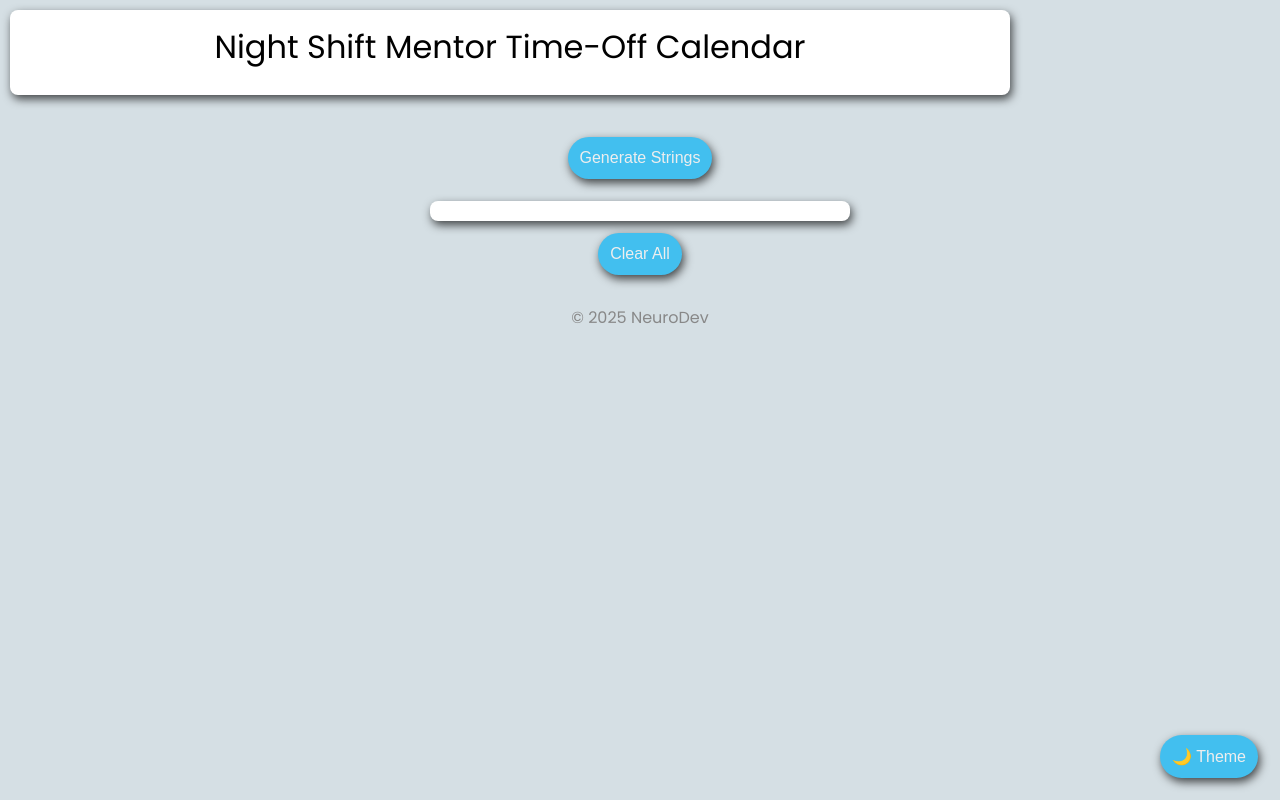
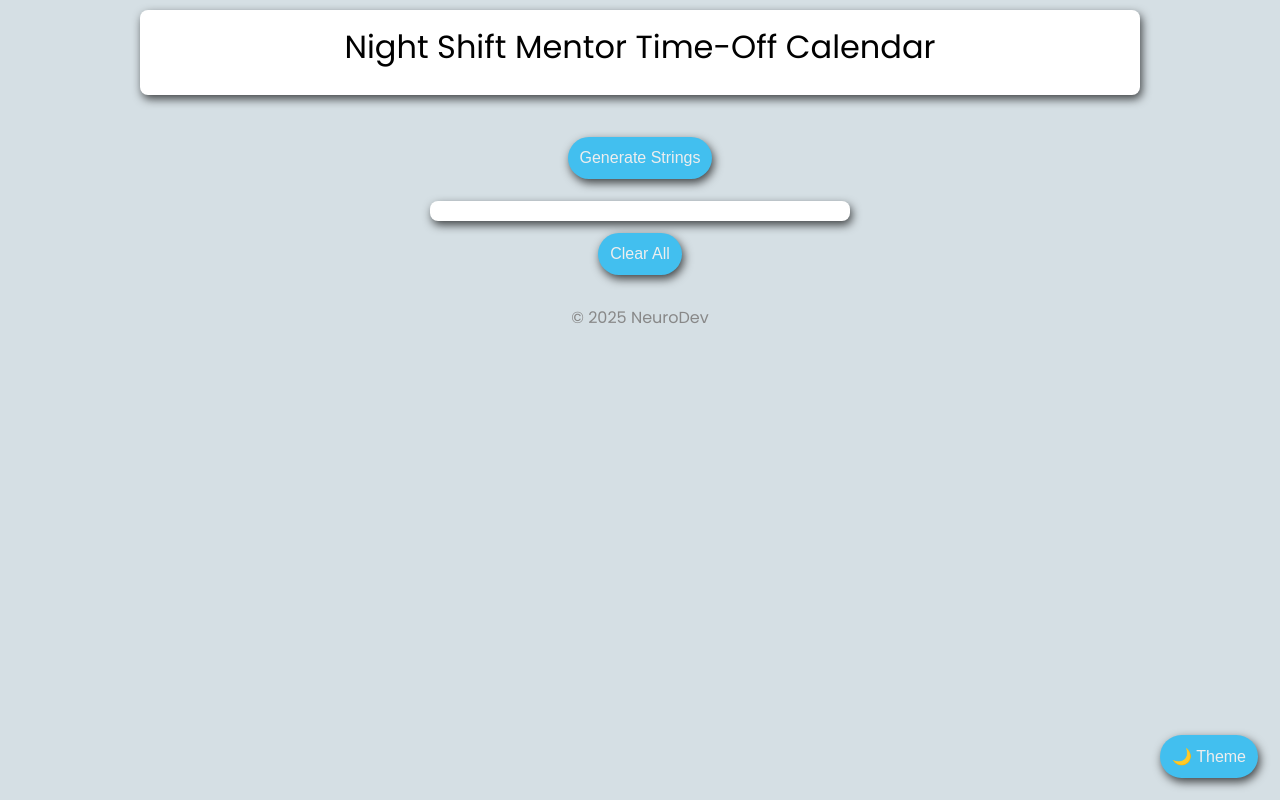
Before and after one commit to Hjhawley/time-off-calendar-st-george, a plain HTML site: page index.html in a window 1280 px wide. Drawn offline with Linux system fonts and the light colour scheme; no server answers.

Commit message:
center header

```diff
--- a/styles.css
+++ b/styles.css
@@ -57,11 +57,9 @@ button, .button {
 .header-container {
     background-color: var(--foreground-color);
     color: var(--text-color);
-    top: 0;
-    left: 0;
     width: 1000px;
-    z-index: 1000;
-    padding: 15px 0 10px 0;
+    margin: 0 auto;
+    padding: 15px 0 10px;
     box-shadow: var(--shadow);
     text-align: center;
 }
```
